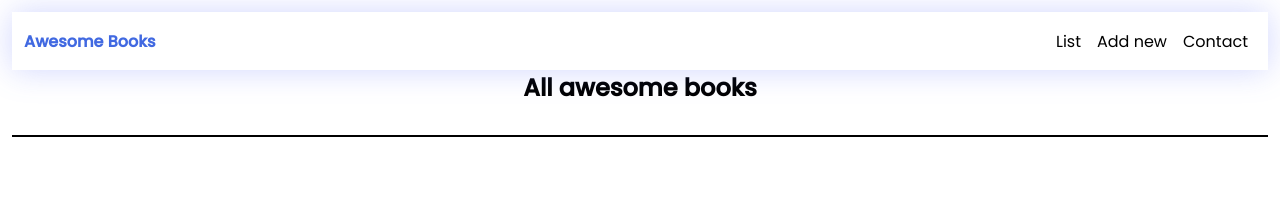
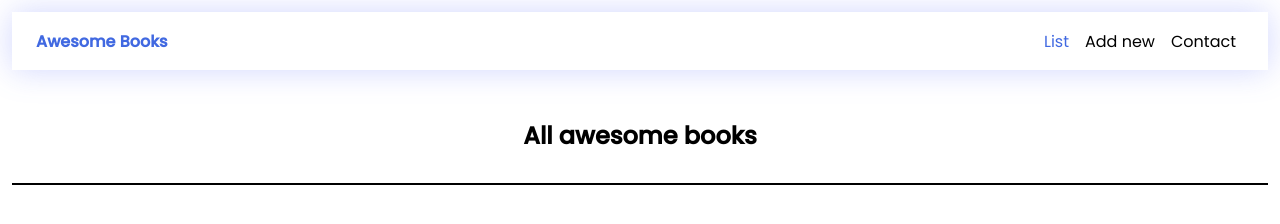
Before and after one commit to ntzwilly/awesome-books, a website: page index.html in a window 1280 px wide. Drawn offline with Linux system fonts and the light colour scheme.

Commit message:
Adjust header spacing

```diff
--- a/index.css
+++ b/index.css
@@ -67,6 +67,7 @@ input {
   display: flex;
   flex-direction: column;
   gap: 30px;
+  padding: 48px 0;
 }
 
 .navbar {
@@ -74,7 +75,7 @@ input {
   align-items: center;
   justify-content: space-between;
   height: 48px;
-  padding: 5px 12px;
+  padding: 5px 24px;
   background-color: white;
   filter: drop-shadow(0 0 16px rgba(64, 83, 252, 0.24));
 }
@@ -90,6 +91,10 @@ input {
 
 .nav-link {
   color: inherit;
+}
+
+.active {
+  color: royalblue;
 }
 
 /* Align */
```
